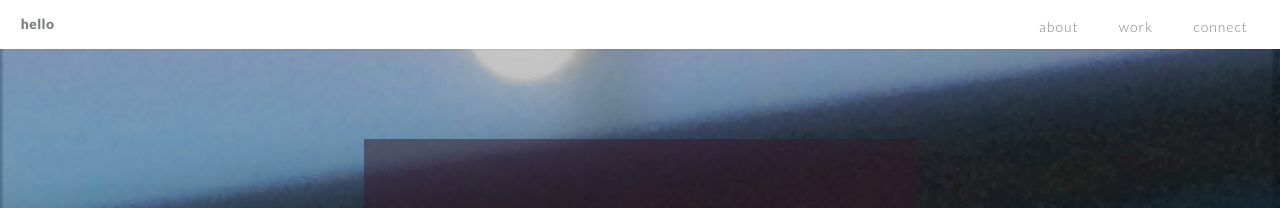
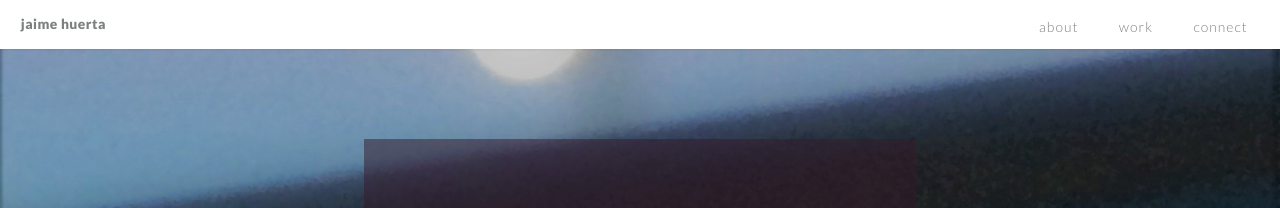
Before and after one commit to jhuerta17/jhuerta17.github.io, a Jekyll site: the page built from index.md, in a window 1280 px wide. Shown: the top 208 px of the page. Built offline with Jekyll 4.4.1, drawn with Linux system fonts in a browser that asks for light colours.

Commit message:
update banner straight in html

```diff
--- a/_layouts/hello-default.html
+++ b/_layouts/hello-default.html
@@ -57,7 +57,7 @@
     <!-- HEADER -->
     <header id="header">
       <h1 id="logo" style="text-transform:lowercase">
-        <a href="/">hello</a></h1>
+        <a href="/">Jaime Huerta</a></h1>
       <nav id="nav">
         <ul>
           <li style="text-transform:lowercase"><a href="{{ page.page_url }}/#about">about</a></li>
@@ -79,8 +79,8 @@
 
         <div class="inner">
 
-            <h2 style="font-size:3em; text-transform:none">{{ page.banner_title }}</h2>
-            <p style="text-transform:none;">{{ page.banner_subtitle }}</p>
+            <h2 style="font-size:3em; text-transform:none">Jaime Huerta</h2>
+            <p style="text-transform:none;">A minimalist website about my life and career</p>
 
         </div>
 
```
Also changed, not shown: index.md (+2 -2 lines).
